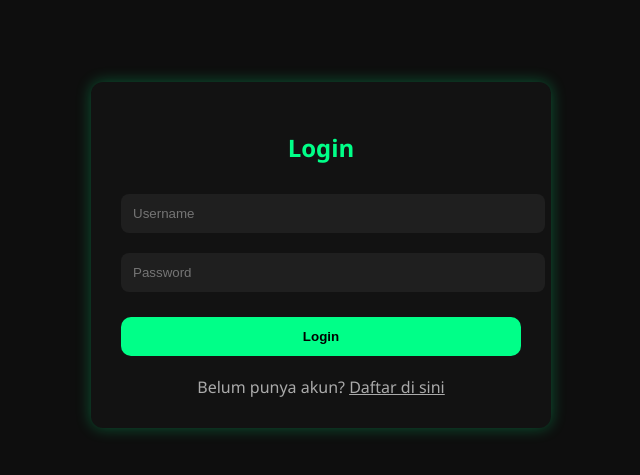
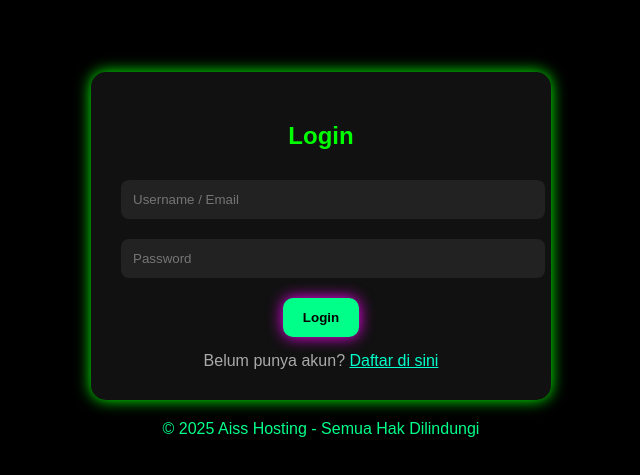
Before and after one commit to aissgth/aissmarketplace.web, a plain HTML site: page login.html in a window 1280 px wide. Shown: the part 145-620 px from the top of the page, without its empty margins (319-959 px from the left). Drawn offline with Linux system fonts and the light colour scheme.

Commit message:
Add files via upload

```diff
--- a/login.html
+++ b/login.html
@@ -1,130 +1,130 @@
 <!DOCTYPE html>
 <html lang="id">
 <head>
-  <meta charset="UTF-8">
+  <meta charset="UTF-8" />
   <meta name="viewport" content="width=device-width, initial-scale=1.0">
-  <title>Login / Daftar - Aiss Game</title>
+  <title>Login / Daftar - Aiss Hosting</title>
   <style>
     body {
-      background-color: #0e0e0e;
-      color: #00ff88;
-      font-family: 'Segoe UI', Tahoma, Geneva, Verdana, sans-serif;
+      margin: 0;
+      font-family: 'Arial', sans-serif;
+      background-color: #000;
+      color: #fff;
       display: flex;
       flex-direction: column;
       align-items: center;
       justify-content: center;
-      height: 100vh;
-      margin: 0;
+      min-height: 100vh;
     }
-
-    .auth-box {
-      background-color: #121212;
+    .form-container {
+      background-color: #111;
       padding: 30px;
-      border-radius: 12px;
-      box-shadow: 0 0 15px rgba(0, 255, 136, 0.3);
+      border-radius: 15px;
+      box-shadow: 0 0 15px #00ff00;
+      width: 90%;
       max-width: 400px;
-      width: 100%;
       text-align: center;
     }
-
     h2 {
+      color: #00ff00;
       margin-bottom: 20px;
     }
-
     input {
       width: 100%;
       padding: 12px;
       margin: 10px 0;
+      border: none;
       border-radius: 8px;
-      border: none;
-      background-color: #1f1f1f;
+      background-color: #222;
       color: #fff;
     }
-
-    button {
-      width: 100%;
-      padding: 12px;
-      background-color: #00ff88;
+    .btn {
+      background: #00ff88;
+      border: none;
+      padding: 12px 20px;
+      margin-top: 10px;
       color: #000;
       font-weight: bold;
-      border: none;
       border-radius: 10px;
+      cursor: pointer;
+      box-shadow: 0 0 15px #ff00ff;
+      transition: 0.3s;
+    }
+    .btn:hover {
+      background: #00ffaa;
+    }
+    .toggle-link {
       margin-top: 15px;
+      display: block;
+      color: #aaa;
+    }
+    .toggle-link a {
+      color: #00ffcc;
+      text-decoration: underline;
       cursor: pointer;
     }
-
-    .switch-mode {
+    footer {
       margin-top: 20px;
-      color: #aaa;
-      cursor: pointer;
-    }
-
-    .error-msg {
-      color: red;
-      margin-bottom: 10px;
+      text-align: center;
+      color: #00ff88;
     }
   </style>
 </head>
 <body>
-  <div class="auth-box">
-    <h2 id="form-title">Login</h2>
-    <div class="error-msg" id="error-msg"></div>
-
-    <input type="text" id="username" placeholder="Username">
-    <input type="password" id="password" placeholder="Password">
-    <input type="text" id="phone" placeholder="No HP" style="display: none;">
-
-    <button id="submit-btn" onclick="handleSubmit()">Login</button>
-    <div class="switch-mode" onclick="toggleMode()">
-      Belum punya akun? <u>Daftar di sini</u>
+  <div class="form-container">
+    <h2 id="formTitle">Login</h2>
+    <input type="text" id="username" placeholder="Username / Email" />
+    <input type="password" id="password" placeholder="Password" />
+    <input type="text" id="phone" placeholder="Nomor HP" style="display: none;" />
+    <button class="btn" onclick="handleSubmit()" id="submitBtn">Login</button>
+    <div class="toggle-link" id="toggleForm">
+      Belum punya akun? <a onclick="toggleForm()">Daftar di sini</a>
     </div>
   </div>
 
+  <footer>&copy; 2025 Aiss Hosting - Semua Hak Dilindungi</footer>
+
   <script>
-    let mode = 'login';
+    let isLogin = true;
 
-    function toggleMode() {
-      mode = (mode === 'login') ? 'register' : 'login';
-      document.getElementById('form-title').innerText = (mode === 'login') ? 'Login' : 'Daftar';
-      document.getElementById('submit-btn').innerText = (mode === 'login') ? 'Login' : 'Daftar';
-      document.getElementById('phone').style.display = (mode === 'register') ? 'block' : 'none';
-      document.querySelector('.switch-mode').innerHTML = (mode === 'login') ?
-        `Belum punya akun? <u>Daftar di sini</u>` :
-        `Sudah punya akun? <u>Login di sini</u>`;
+    function toggleForm() {
+      isLogin = !isLogin;
+      document.getElementById('formTitle').textContent = isLogin ? 'Login' : 'Daftar';
+      document.getElementById('submitBtn').textContent = isLogin ? 'Login' : 'Daftar';
+      document.getElementById('toggleForm').innerHTML = isLogin
+        ? 'Belum punya akun? <a onclick="toggleForm()">Daftar di sini</a>'
+        : 'Sudah punya akun? <a onclick="toggleForm()">Login di sini</a>';
+      document.getElementById('phone').style.display = isLogin ? 'none' : 'block';
     }
 
     function handleSubmit() {
       const username = document.getElementById('username').value.trim();
       const password = document.getElementById('password').value.trim();
       const phone = document.getElementById('phone').value.trim();
+      const users = JSON.parse(localStorage.getItem("users") || "{}");
 
-      if (!username || !password || (mode === 'register' && !phone)) {
-        document.getElementById('error-msg').innerText = 'Semua input harus diisi!';
+      if (!username || !password || (!isLogin && !phone)) {
+        alert("Harap isi semua field!");
         return;
       }
 
-      let users = JSON.parse(localStorage.getItem('users') || '{}');
-
-      if (mode === 'register') {
+      if (isLogin) {
+        if (!users[username] || users[username].password !== password) {
+          alert("Username atau password salah!");
+          return;
+        }
+        localStorage.setItem("currentUser", username);
+        window.location.href = "menugame.html";
+      } else {
         if (users[username]) {
-          document.getElementById('error-msg').innerText = 'Username sudah terdaftar!';
+          alert("Username sudah terdaftar!");
           return;
         }
         users[username] = { password, phone };
-        localStorage.setItem('users', JSON.stringify(users));
-        localStorage.setItem('currentUser', username);
-        window.location.href = 'menugame.html';
-      } else {
-        if (!users[username]) {
-          document.getElementById('error-msg').innerText = 'Username tidak ditemukan!';
-          return;
-        }
-        if (users[username].password !== password) {
-          document.getElementById('error-msg').innerText = 'Password salah!';
-          return;
-        }
-        localStorage.setItem('currentUser', username);
-        window.location.href = 'menugame.html';
+        localStorage.setItem("users", JSON.stringify(users));
+        localStorage.setItem("currentUser", username);
+        alert("Pendaftaran berhasil! Anda akan dialihkan.");
+        window.location.href = "menugame.html";
       }
     }
   </script>
```
